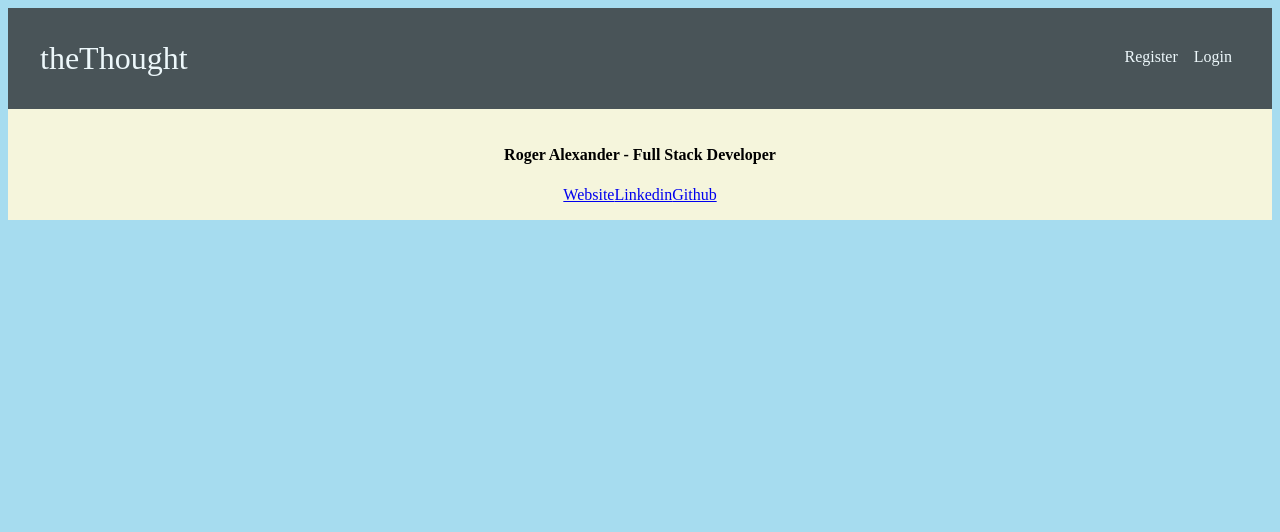
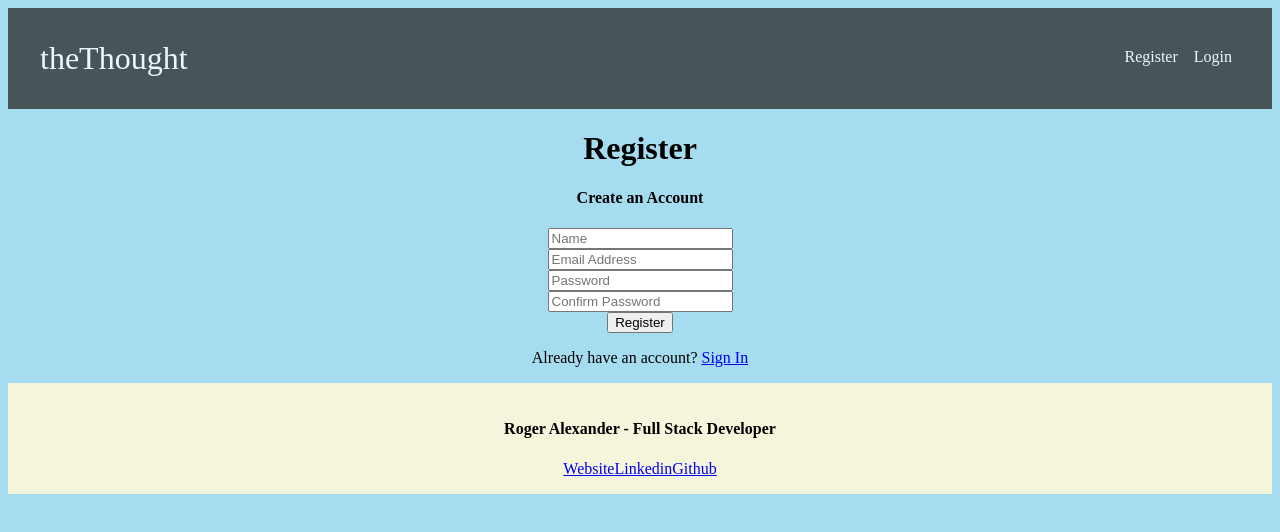
Before and after one commit to DouscheSois/theThought-App, a React (Create React App) app in the folder front/: page /register in a window 1280 px wide. Shown: the top 532 px of the page. Built offline with nearby package versions, Linux system fonts and the light colour scheme; no server answers.

Commit message:
added registration

```diff
--- a/front/src/App.js
+++ b/front/src/App.js
@@ -34,6 +34,7 @@ const App = () => {
           <Switch>
             <Route exact path="/" component={Landing} />
             <Route exact path="/login" component={Login} />
+            <Route exact path="/register" component={Register} />
             <PrivateRoute exact path="/entries" component={Entries} />
           </Switch>
           <Footnote />
--- a/front/src/actions/auth.js
+++ b/front/src/actions/auth.js
@@ -1,5 +1,13 @@
 import axios from "axios";
-import { LOGIN_SUCCESS, LOGIN_FAILURE, USER_LOADED, AUTH_ERROR } from "./types";
+import {
+  LOGIN_SUCCESS,
+  LOGIN_FAILURE,
+  REGISTER_SUCCESS,
+  REGISTER_FAILURE,
+  USER_LOADED,
+  AUTH_ERROR,
+  LOGOUT,
+} from "./types";
 import setAuthToken from "../utilities/setAuthToken";
 
 // Load User
@@ -51,3 +59,38 @@ export const login = (email, password) => async (dispatch) => {
     });
   }
 };
+
+//Register User
+export const register = ({ name, email, password }) => async (dispatch) => {
+  const config = {
+    headers: {
+      "Content-Type": "application/json",
+    },
+  };
+
+  const body = JSON.stringify({ name, email, password });
+
+  try {
+    const res = await axios.post("/registration", body, config);
+
+    dispatch({
+      type: REGISTER_SUCCESS,
+      payload: res.data,
+    });
+    dispatch(loadUser());
+  } catch (err) {
+    const errors = err.response.data.errors;
+    if (errors) {
+      errors.forEach((error) => console.log("Error"));
+    }
+
+    dispatch({
+      type: REGISTER_FAILURE,
+    });
+  }
+};
+
+//Logout User
+export const logout = () => (dispatch) => {
+  dispatch({ type: LOGOUT });
+};
--- a/front/src/actions/types.js
+++ b/front/src/actions/types.js
@@ -1,4 +1,7 @@
 export const LOGIN_SUCCESS = "LOGIN_SUCCESS";
 export const LOGIN_FAILURE = "LOGIN_FAILURE";
+export const REGISTER_SUCCESS = "REGISTER_SUCCESS";
+export const REGISTER_FAILURE = "REGISTER_FAILURE";
 export const USER_LOADED = "USER_LOADED";
 export const AUTH_ERROR = "AUTH_ERROR";
+export const LOGOUT = "LOGOUT";
--- a/front/src/components/Navbar.js
+++ b/front/src/components/Navbar.js
@@ -2,8 +2,9 @@ import React, { Fragment } from "react";
 import { Link } from "react-router-dom";
 import { connect } from "react-redux";
 import { PropTypes } from "prop-types";
+import { logout } from "../actions/auth";
 
-const Navbar = ({ auth: { isAuth, isloading } }) => {
+const Navbar = ({ auth: { isAuth, isloading }, logout }) => {
   const privateLinks = (
     <Fragment>
       <Link className="navbar-link" to="/entries">
@@ -12,7 +13,7 @@ const Navbar = ({ auth: { isAuth, isloading } }) => {
       <a className="navbar-link" href="#">
         Profile
       </a>
-      <a className="navbar-link" href="#">
+      <a className="navbar-link" onClick={logout} href="#!">
         Logout
       </a>
     </Fragment>
@@ -23,9 +24,9 @@ const Navbar = ({ auth: { isAuth, isloading } }) => {
       <a className="navbar-link" href="#">
         Register
       </a>
-      <a className="navbar-link" href="#">
+      <Link className="navbar-link" to="/login">
         Login
-      </a>
+      </Link>
     </Fragment>
   );
 
@@ -45,10 +46,11 @@ const Navbar = ({ auth: { isAuth, isloading } }) => {
 
 Navbar.propTypes = {
   auth: PropTypes.object.isRequired,
+  logout: PropTypes.func.isRequired,
 };
 
 const stateToProps = (state) => ({
   auth: state.auth,
 });
 
-export default connect(stateToProps)(Navbar);
+export default connect(stateToProps, { logout })(Navbar);
--- a/front/src/components/Register.js
+++ b/front/src/components/Register.js
@@ -1,16 +1,56 @@
-import React, { Fragment } from "react";
+import React, { Fragment, useState } from "react";
+import PropTypes from "prop-types";
+import { connect } from "react-redux";
+import { Link, Redirect } from "react-router-dom";
+import { register } from "../actions/auth";
 
-const Register = () => {
+const Register = ({ register, isAuth }) => {
+  const [formData, setFormData] = useState({
+    name: "",
+    email: "",
+    password: "",
+    password2: "",
+  });
+  const { name, email, password, password2 } = formData;
+
+  const onChange = (e) =>
+    setFormData({ ...formData, [e.target.name]: e.target.value });
+
+  const onSubmit = (e) => {
+    e.preventDefault();
+    if (password !== password2) {
+      alert("Passwords do not match");
+    } else {
+      register({ name, email, password });
+    }
+  };
+
+  if (isAuth) {
+    return <Redirect to="/entries" />;
+  }
+
   return (
     <Fragment>
       <h1>Register</h1>
       <h4>Create an Account</h4>
-      <form className="register-form">
+      <form className="register-form" onSubmit={(e) => onSubmit(e)}>
         <div className="form-group">
-          <input type="text" placeholder="Name" name="name" />
+          <input
+            type="text"
+            placeholder="Name"
+            name="name"
+            value={name}
+            onChange={(e) => onChange(e)}
+          />
         </div>
         <div className="form-group">
-          <input type="email" placeholder="Email Address" name="email" />
+          <input
+            type="email"
+            placeholder="Email Address"
+            name="email"
+            value={email}
+            onChange={(e) => onChange(e)}
+          />
         </div>
         <div className="form-group">
           <input
@@ -18,6 +58,8 @@ const Register = () => {
             placeholder="Password"
             name="password"
             minLength="6"
+            value={password}
+            onChange={(e) => onChange(e)}
           />
         </div>
         <div className="form-group">
@@ -26,6 +68,8 @@ const Register = () => {
             placeholder="Confirm Password"
             name="password2"
             minLength="6"
+            value={password2}
+            onChange={(e) => onChange(e)}
           />
         </div>
         <input
@@ -35,10 +79,19 @@ const Register = () => {
         />
       </form>
       <p>
-        Already have an account? <a href="#">Sign In</a>
+        Already have an account? <Link to="/login">Sign In</Link>
       </p>
     </Fragment>
   );
 };
 
-export default Register;
+Register.propTypes = {
+  register: PropTypes.func.isRequired,
+  isAuth: PropTypes.bool,
+};
+
+const stateToProps = (state) => ({
+  isAuth: state.auth.isAuth,
+});
+
+export default connect(stateToProps, { register })(Register);
--- a/front/src/reducers/auth.js
+++ b/front/src/reducers/auth.js
@@ -3,6 +3,9 @@ import {
   AUTH_ERROR,
   LOGIN_FAILURE,
   LOGIN_SUCCESS,
+  REGISTER_SUCCESS,
+  REGISTER_FAILURE,
+  LOGOUT,
 } from "../actions/types";
 
 const initialState = {
@@ -24,6 +27,7 @@ export default function (state = initialState, action) {
         user: payload,
       };
     case LOGIN_SUCCESS:
+    case REGISTER_SUCCESS:
       localStorage.setItem("token", payload.token);
       return {
         ...state,
@@ -32,7 +36,9 @@ export default function (state = initialState, action) {
         isloading: false,
       };
     case AUTH_ERROR:
+    case REGISTER_FAILURE:
     case LOGIN_FAILURE:
+    case LOGOUT:
       localStorage.removeItem("token");
       return {
         ...state,
```
Also changed, not shown: 1 other file (tests, documents, lock files or other folders).
